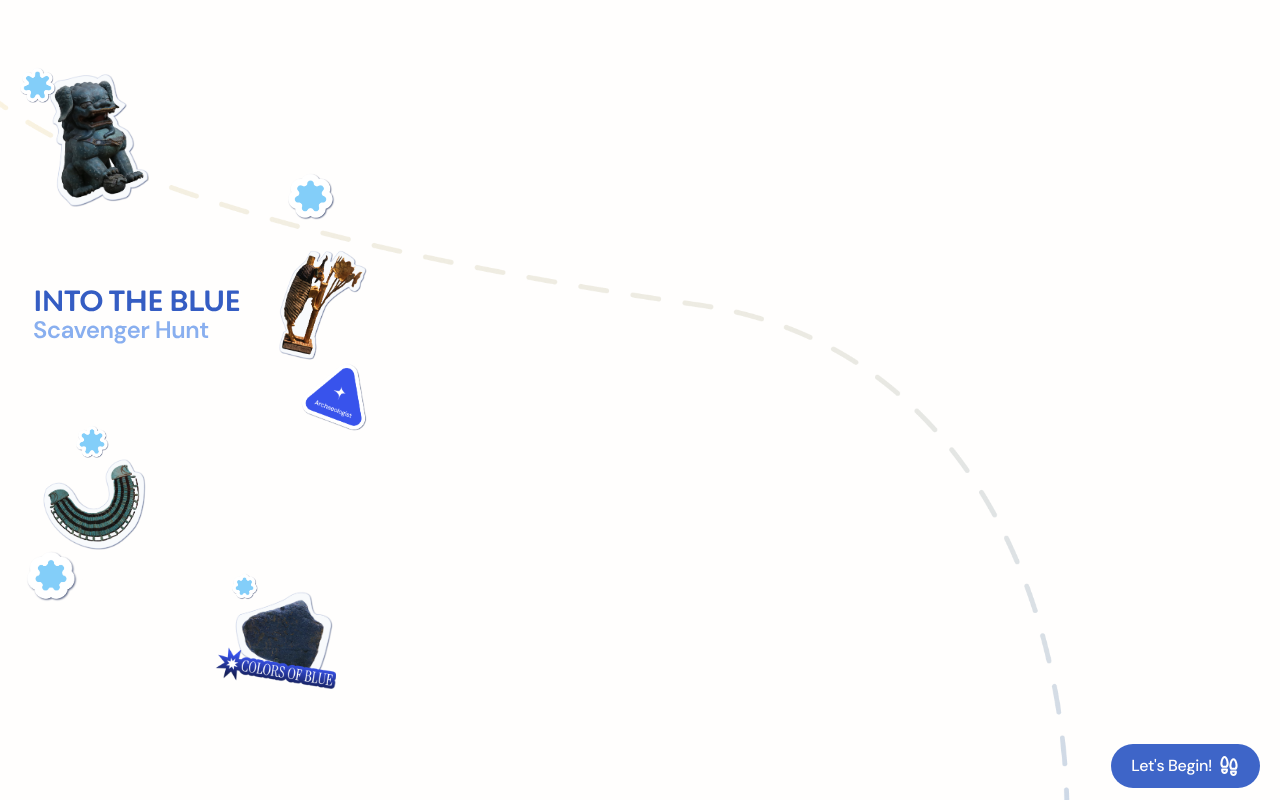
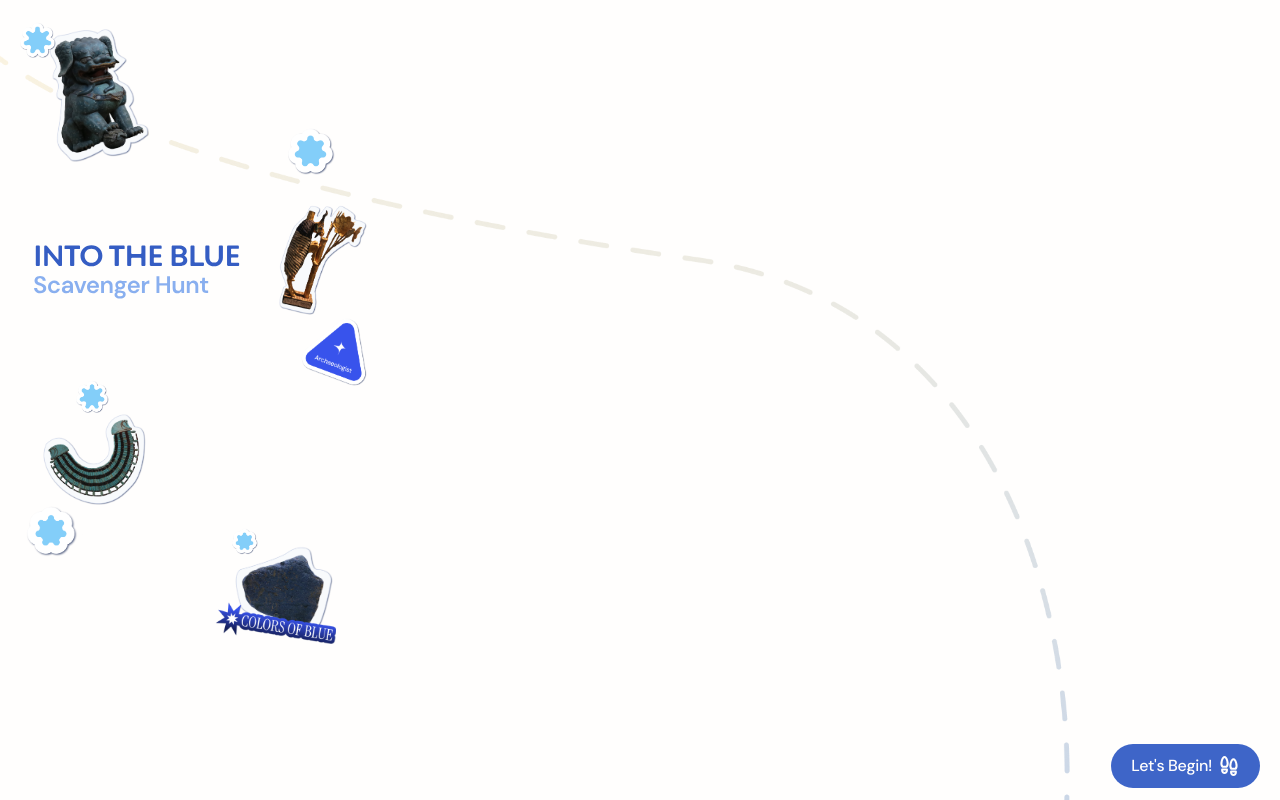
Before and after one commit to PennSpark/into-the-blue, a Next.js app: page /sites/blue/welcome in a window 1280 px wide. Built offline with nearby package versions, Linux system fonts and the light colour scheme.

Commit message:
animated welcome screen fix

```diff
--- a/src/app/welcome/page.js
+++ b/src/app/welcome/page.js
@@ -71,7 +71,8 @@ export default function WelcomePage() {
 			duration: 600,
 		});
 
-		tl.add({ targets: ".text", opacity: [0, 1], duration: 410 }, 0)
+		tl.add({ targets: ".intro-seq", translateY: [0, -45], duration: 100 }, 0)
+			.add({ targets: ".text", opacity: [0, 1], duration: 410 }, 0)
 			.add({ targets: ".journey", opacity: [0, 1], duration: 500 }, 180)
 
 			.add({ targets: ".obj1", opacity: [0, 1], duration: 450 }, 450)
@@ -169,11 +170,11 @@ export default function WelcomePage() {
 
 			{/* Second content */}
 			<div
-				className={`intro-seq min-h-screen w-full overflow-y-auto transition-opacity duration-1000 ${
+				className={`min-h-screen w-full overflow-y-auto transition-opacity duration-1000 ${
 					showSecondContent ? "opacity-100" : "opacity-0 pointer-events-none"
 				}`}
 			>
-				<div className="relative min-h-screen">
+				<div className="intro-seq relative min-h-screen">
 					<div className="text absolute left-[33px] top-[290px]">
 						<Image
 							src="/sites/blue/welcome-assets/text.svg"
@@ -293,6 +294,7 @@ export default function WelcomePage() {
 						/>
 					</div>
 					<div className="absolute top-[680px] w-full h-[200px]" />
+				</div>
 				{hasMetrics ? (
 					<div className="buttons fixed bottom-0 w-full px-5 py-3 flex z-40">
 						<div className="flex gap-3 w-full justify-between">
@@ -338,7 +340,6 @@ export default function WelcomePage() {
 					</div>
 				)}
 			</div>
-			</div>
 		</main>
 	);
 }
```
Lines whose indentation alone changed are shown as unchanged.
